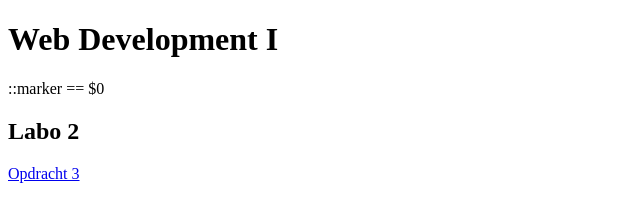
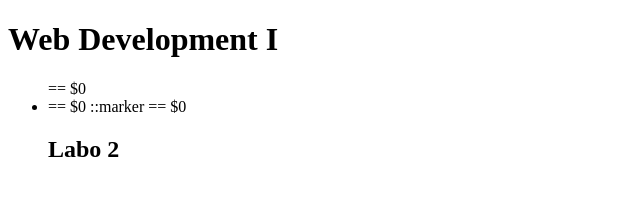
Before and after one commit to KeanoDedrie/Webdevelopment, a plain HTML site: page index.html in a window 1280 px wide. Shown: the whole page, without its empty margins (0-640 px from the left). Drawn offline with Linux system fonts and the light colour scheme.

Commit message:
Update index.html

```diff
--- a/index.html
+++ b/index.html
@@ -5,8 +5,9 @@
 </head>
 <body>
 <h1>Web Development I</h1>
-::marker == $0
-<h2>Labo 2</h2>
-<a href="labo_2/opdracht_3.html">Opdracht 3</a>
+<ul> == $0
+    <li> == $0
+        ::marker == $0
+        <h2>Labo 2</h2>
 </body>
 </html>
```
